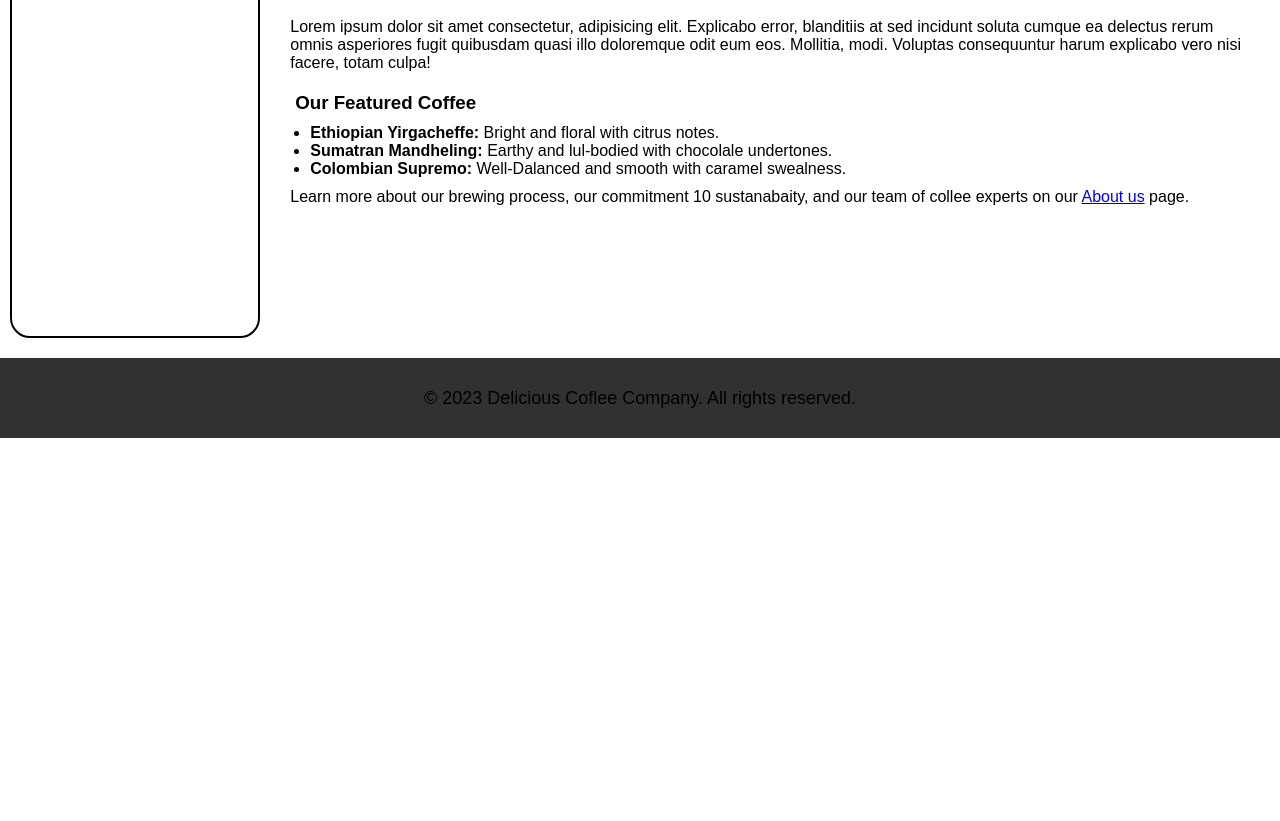
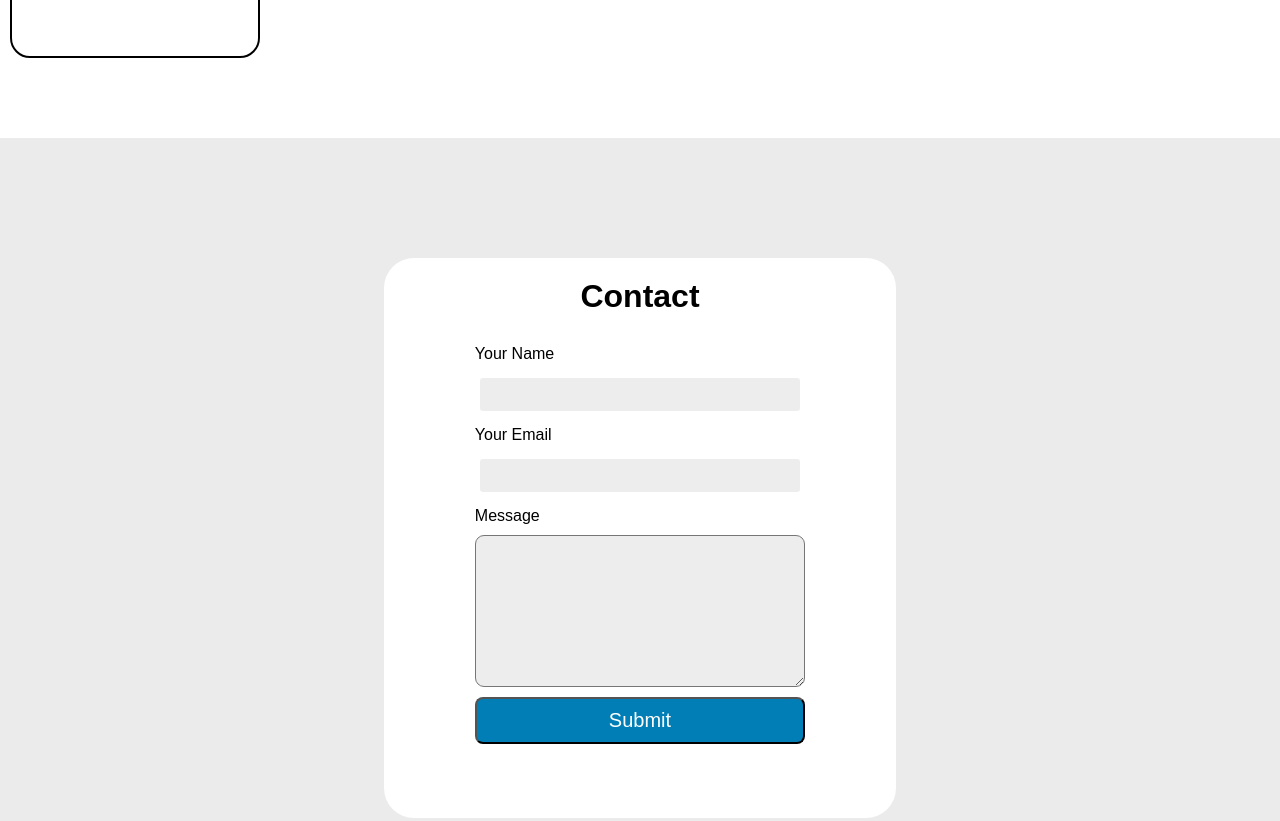
Before and after one commit to shevang5/cohort-project-2, a plain HTML site: page index.html in a window 1280 px wide. Shown: the part 780-1601 px from the top of the page. Before the commit the page ends 1218 px from the top, so only its background shows below. Drawn offline with Linux system fonts and the light colour scheme.

Commit message:
form added

```diff
--- a/index.html
+++ b/index.html
@@ -43,6 +43,21 @@
             <p>Learn more about our brewing process, our commitment 10 sustanabaity, and our team of collee experts on our <a href="#">About us</a> page.</p>
         </div>
     </section>
+    <div id="form"  >
+        <div id="formChild" >
+            <h1>Contact</h1>
+            <form action="">
+                <label aria-placeholder="Your Name" for="name">Your Name</label>
+                <input type="text" id="name" name="name" required>
+                <label for="email">Your Email</label>
+                <input type="email" >
+                <label for="message">Message</label>
+                <textarea name="message" id="message" cols="30" rows="10" required></textarea>
+                <input type="submit" value="Submit" id="submit" >
+            </form>
+
+        </div>
+    </div>
     <footer>© 2023 Delicious Coflee Company. All rights reserved.</footer>
   </body>
 </html>
--- a/style.css
+++ b/style.css
@@ -6,16 +6,16 @@
 
 body {
     font-family: Arial, sans-serif;
-    height: 100%;
+    height: 100vh;
     width: 100%;
 }
 #logo{
     font-family: Arial, Helvetica, sans-serif;
     font-size: 40px;
     width: 100%;
-    height: 100px;
+    height: 60px;
     text-align: center;
-    padding-top: 30px;
+    padding-top: 5px;
     color: red;
     background-image: url("https://www.nescafe.com/in/sites/default/files/2023-04/Product%20Finder_Header.jpeg.jpg");
     background-position: center;
@@ -46,14 +46,14 @@ body {
 }
 .parent{
     width: 100%;
-    height: 120vh;
+    height: 100vh;
     display: flex;
     gap: 10px;
     padding: 0 10px;
 }
 #child1{
     width: 20%;
-    height: 100%;
+    height: 90%;
     background: #fff;
     box-shadow: 10px;
     padding: 20px;
@@ -72,7 +72,7 @@ body {
 
 }
 #child2 #cards{
-    height: 60%;
+    height: 50%;
     width: 100%;
 
     display: flex;
@@ -106,8 +106,70 @@ body {
 
 }
 
+#form{
+    height: 100%;
+    width: 100%;
+    background: #ebebeb;
+    display: flex;
+    justify-content: center;
+    align-items: center;
+}
+#formChild{
+    display: flex;
+    flex-direction: column;
+    width: 40%;
+    height: 70%;
+    background: #ffffff;
+    padding: 20px;
+    align-items: center;
+    border-radius: 30px;
+    box-shadow: #313131 10px;
+}
+textarea{
+    background: #ededed;
+
+
+    border-radius:9px
+
+}
+form{
+    width: 70%;
+    display: flex;
+    flex-direction: column;
+    justify-content: center;
+    gap: 10px;
+    /* background: #000; */
+    margin-top: 30px;
+}
+
+input[type="text"], input[type="email"]{
+    background: #ededed;
+
+    border: 5px solid #ffffff;
+    padding: 8px;
+    font-size: 15px;
+    border-radius: 8px;
+
+}
+input:focus{
+    background: #e9e9e9;
+    /* transition: cubic-bezier(0.19, 1, 0.22, 1); */
+    color: rgb(0, 145, 255);
+    border: none;
+
+}
+
+#submit{
+    background: #007eb5;
+    color: white;
+    padding: 10px 20px;
+    border-radius: 8px;
+    cursor: pointer;
+    font-size: 20px
+}
+
 footer{
-    margin-top: 20px;
+
     width: 100%;
     height: 10vh;
     background-color: #313131;
@@ -117,5 +179,5 @@ footer{
     padding: 20px;
     text-align: center;
     font-size: 18px;
-    color: black;
+    color: rgb(235, 235, 235);
 }
```
